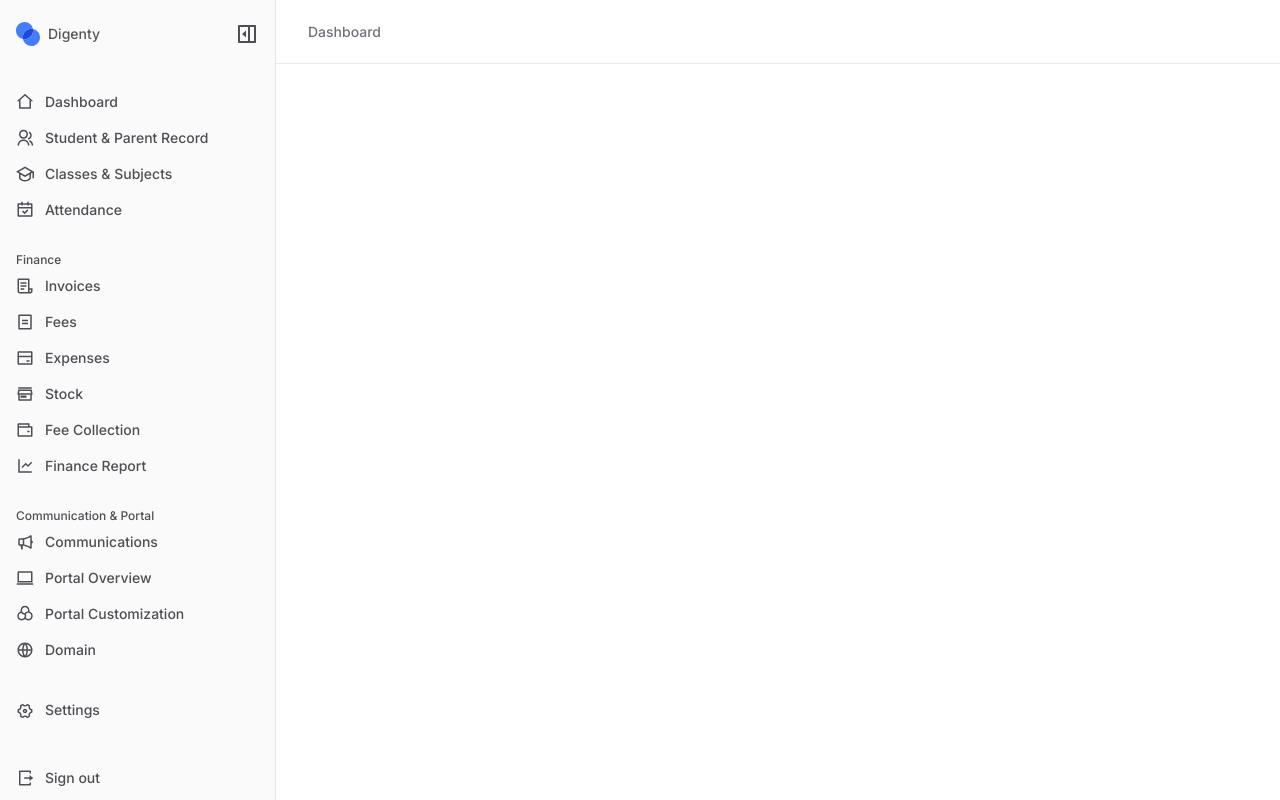
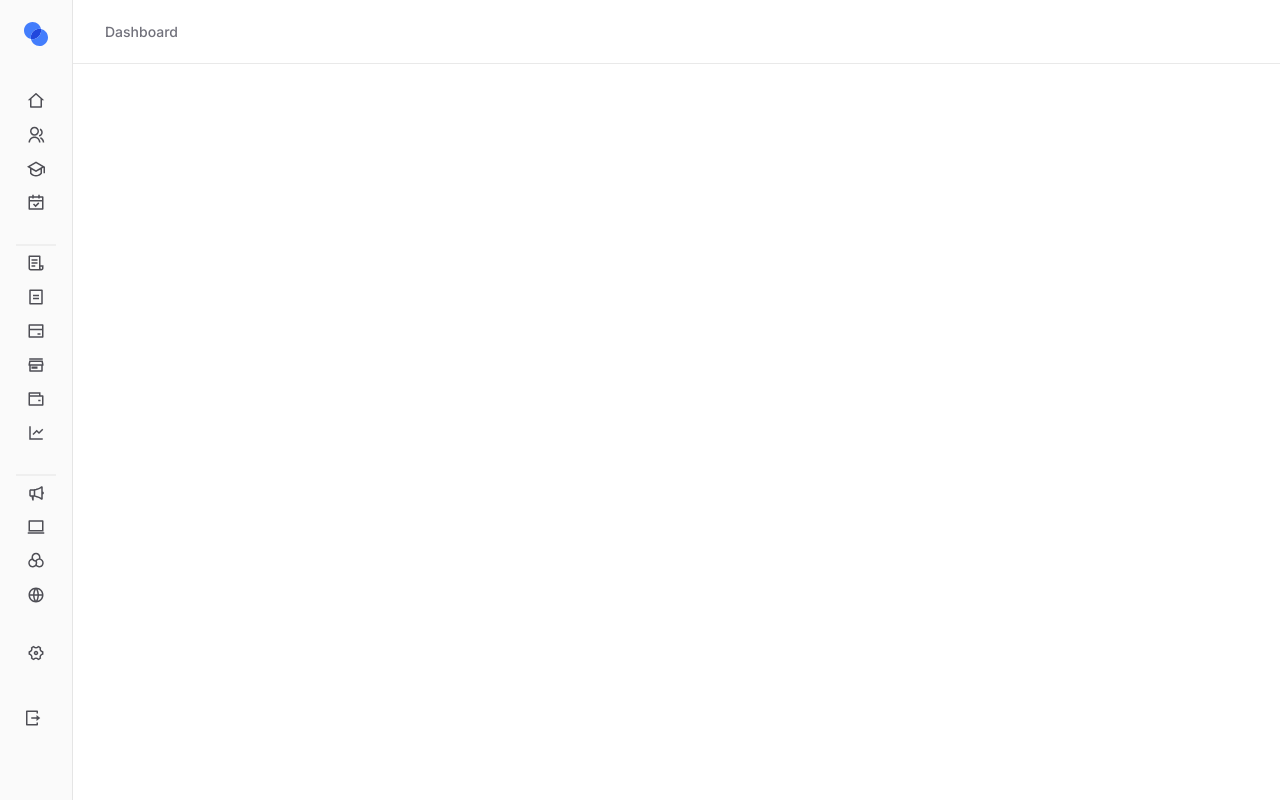
Before and after one commit to digenty/digenty-web, a Next.js app: page / in a window 1280 px wide. Built offline with nearby package versions, Linux system fonts and the light colour scheme.

Commit message:
fix: rename sidebar store state

```diff
--- a/src/components/Sidebar/index.tsx
+++ b/src/components/Sidebar/index.tsx
@@ -11,25 +11,32 @@ import { NavigationType } from "./types";
 
 export const Sidebar = () => {
   const [showLogo, setShowLogo] = useState(true);
-  const { setIsSidebarOpen: setIsCollapsed, isSidebarOpen: isCollapsed } = useSidebarStore();
+  const { setIsSidebarOpen, isSidebarOpen } = useSidebarStore();
 
   return (
     <>
       <div
-        className={cn("border-default-transparent/10 hidden w-69 space-y-4 border-r bg-zinc-50 p-4 md:block md:space-y-8", isCollapsed && "w-auto")}
+        className={cn(
+          "border-default-transparent/10 hidden w-69 space-y-4 border-r bg-zinc-50 p-4 md:block md:space-y-8",
+          !isSidebarOpen && "w-auto",
+        )}
       >
-        <div className={cn("flex", isCollapsed ? "justify-center" : "justify-between")}>
-          {!isCollapsed && (
+        <div className={cn("flex", isSidebarOpen ? "justify-between" : "justify-center")}>
+          {isSidebarOpen && (
             <div className="flex items-center gap-2">
               <Image src="/icons/Logomark.svg" width={24} height={24} alt="Digenty logo" />
               <p className="text-sm font-medium text-zinc-950/70">Digenty</p>
             </div>
           )}
 
-          {isCollapsed ? (
+          {isSidebarOpen ? (
+            <Button variant="ghost" onClick={() => setIsSidebarOpen(false)} className="p-0">
+              <Image src="/icons/lead-icon.svg" width={24} height={24} alt="Close button" />
+            </Button>
+          ) : (
             <Button
               variant="ghost"
-              onClick={() => setIsCollapsed(false)}
+              onClick={() => setIsSidebarOpen(true)}
               onMouseEnter={() => setShowLogo(false)}
               onMouseLeave={() => setShowLogo(true)}
               className="p-0"
@@ -40,10 +47,6 @@ export const Sidebar = () => {
                 <Image src="/icons/lead-icon.svg" width={24} height={24} alt="Close button" />
               )}
             </Button>
-          ) : (
-            <Button variant="ghost" onClick={() => setIsCollapsed(true)} className="p-0">
-              <Image src="/icons/lead-icon.svg" width={24} height={24} alt="Close button" />
-            </Button>
           )}
         </div>
 
@@ -51,16 +54,16 @@ export const Sidebar = () => {
           {navigation.map((nav: NavigationType) => {
             return (
               <div key={nav.menu[0].title}>
-                {isCollapsed && nav.title ? ( // Exclude divider and title for  groups without title
+                {!isSidebarOpen && nav.title ? ( // Exclude divider and title for  groups without title
                   <Image src="/icons/Line.svg" width={40} height={0} alt="Line" />
                 ) : (
                   <p className="text-xs leading-4 font-medium">{nav.title}</p>
                 )}
 
                 {nav.menu.map(menu => (
-                  <nav key={menu.title} className={cn("flex cursor-pointer items-center gap-[11px] py-2", isCollapsed && "justify-center")}>
+                  <nav key={menu.title} className={cn("flex cursor-pointer items-center gap-[11px] py-2", !isSidebarOpen && "justify-center")}>
                     <Image src={menu.iconPath} width={18} height={18} alt={menu.title} />
-                    {!isCollapsed && <p className="text-sm leading-5 font-medium">{menu.title}</p>}
+                    {isSidebarOpen && <p className="text-sm leading-5 font-medium">{menu.title}</p>}
                   </nav>
                 ))}
               </div>
@@ -68,9 +71,9 @@ export const Sidebar = () => {
           })}
         </div>
 
-        <nav className={cn("flex cursor-pointer items-center gap-[11px] py-2 pr-2", isCollapsed && "justify-center")}>
+        <nav className={cn("flex cursor-pointer items-center gap-[11px] py-2 pr-2", !isSidebarOpen && "justify-center")}>
           <Image src="/icons/logout.svg" width={18} height={18} alt="Logout button" />
-          {!isCollapsed && <p className="text-sm leading-5 font-medium">Sign out</p>}
+          {isSidebarOpen && <p className="text-sm leading-5 font-medium">Sign out</p>}
         </nav>
       </div>
 
```
